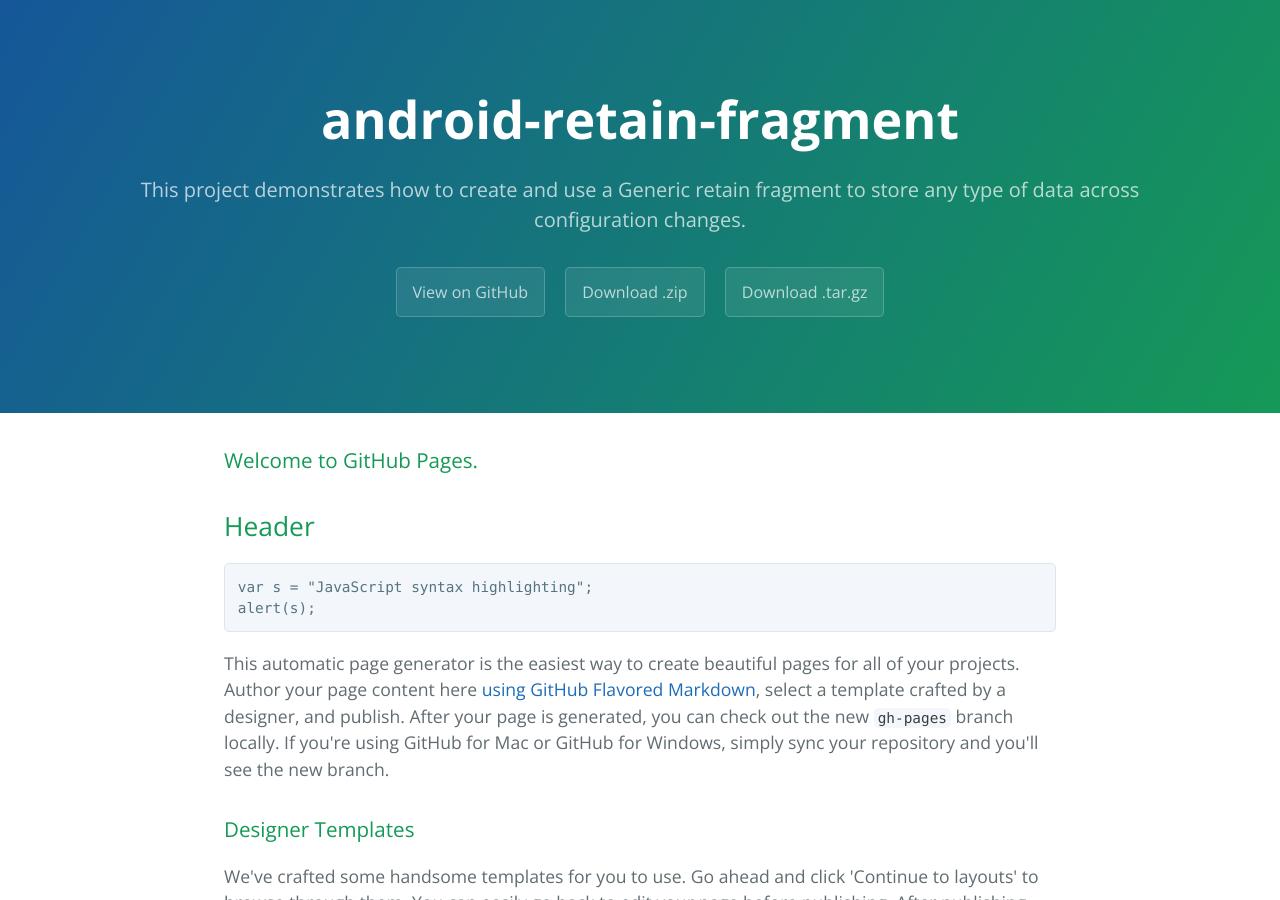
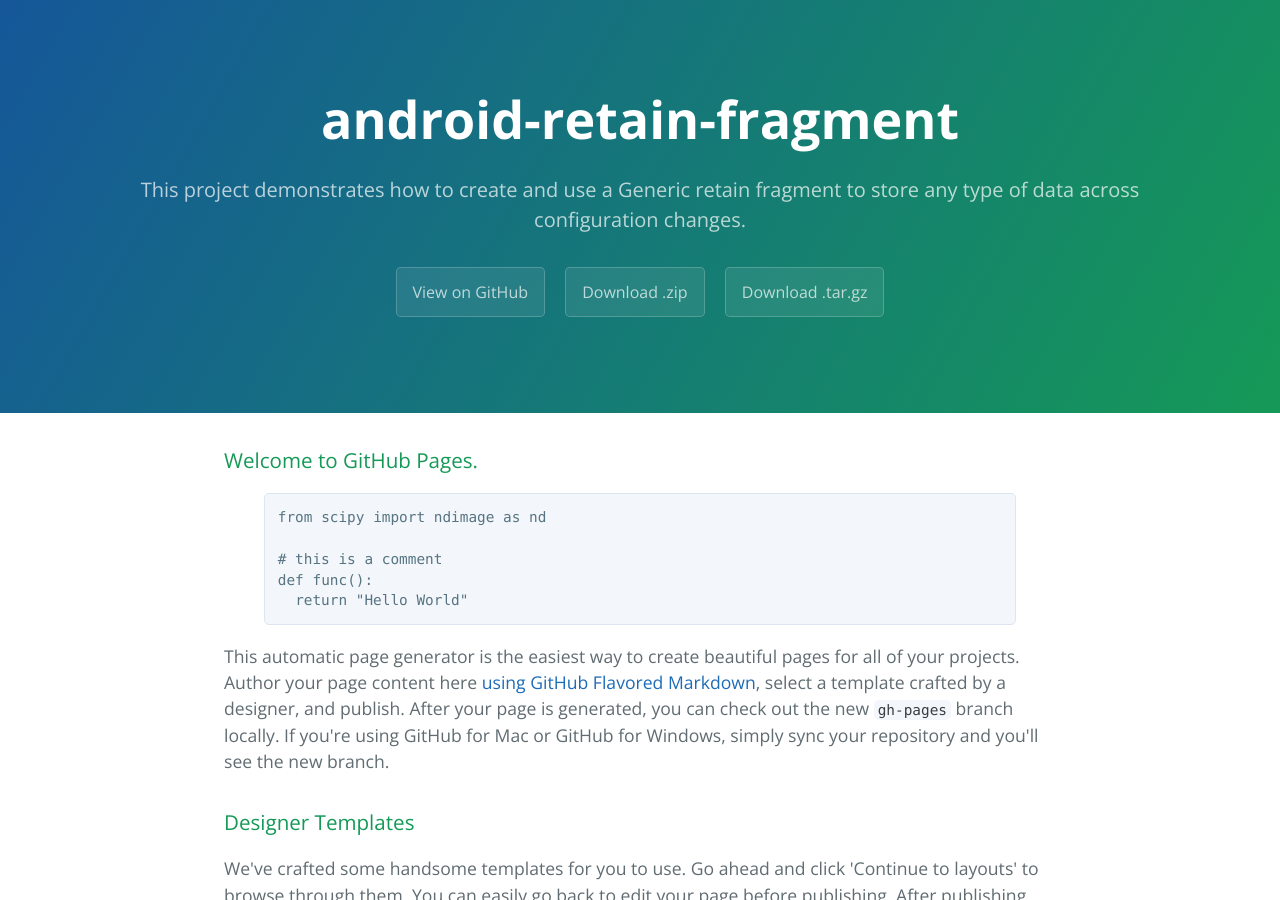
Before and after one commit to powernusa/android-retain-fragment, a Jekyll site: the page built from index.html, in a window 1280 px wide and 900 px high. Built offline with Jekyll 4.4.1, drawn with Linux system fonts in a browser that asks for light colours; the list of posts is cut into pages by our own code.

Commit message:
Testing syntax highlighting (not working locally)

````diff
--- a/_includes/content.md
+++ b/_includes/content.md
@@ -1,7 +1,9 @@
 
 ## Header
 
-```javascript
-var s = "JavaScript syntax highlighting";
-alert(s);
-```
+Happy fun highlighting.
+[More details](https://github.com/mojombo/jekyll/wiki/liquid-extensions)
+
+{% highlight java %}
+int x = 0;
+{% endhighlight %}
--- a/index.html
+++ b/index.html
@@ -10,11 +10,13 @@
     </a>Welcome to GitHub Pages.
   </h3>
 
-  {% capture content %}
-    {% include content.md %}
-  {% endcapture %}
+{% highlight python %}
+from scipy import ndimage as nd
 
-  {{ content | markdownify }}
+# this is a comment
+def func():
+  return "Hello World"
+{% endhighlight %}
 
   <p>
     This automatic page generator is the easiest way to create beautiful pages for all of your projects. Author your page content here <a href="https://guides.github.com/features/mastering-markdown/">using GitHub Flavored Markdown</a>, select a template crafted by a designer, and publish. After your page is generated, you can check out the new <code>gh-pages</code> branch locally. If you're using GitHub for Mac or GitHub for Windows, simply sync your repository and you'll see the new branch.
````
